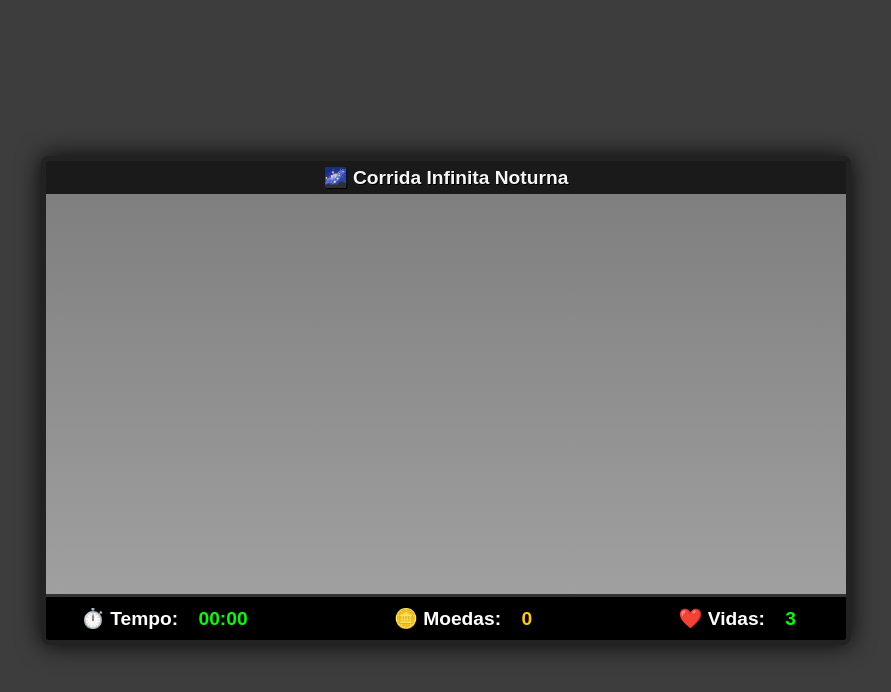
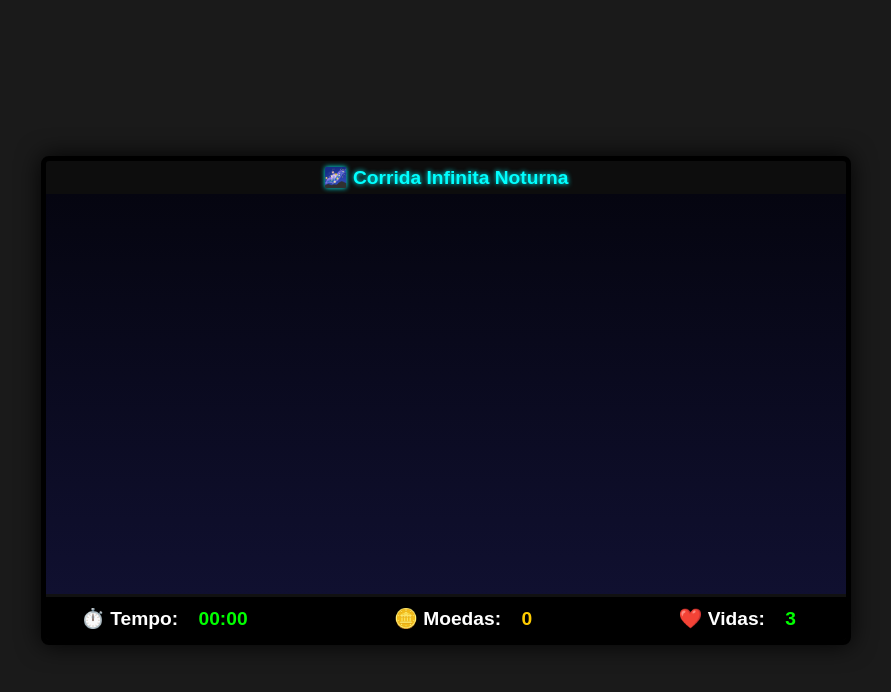
Before and after one commit to camilesilva-eng/quiz-interativo, a plain HTML site: page index.html in a window 1280 px wide. Shown: the whole page, without its empty margins (194-1085 px from the left). Drawn offline with Linux system fonts and the light colour scheme.

Commit message:
Update style.css

```diff
--- a/style.css
+++ b/style.css
@@ -1,6 +1,5 @@
 body {
-    /* Cor de fundo que imita uma estrada ou trilho */
-    background-color: #3d3d3d;
+    background-color: #1a1a1a;
     display: flex;
     justify-content: center;
     align-items: center;
@@ -12,52 +11,50 @@ body {
 
 #game-container {
     text-align: center;
-    border: 5px solid #222; /* Borda mais escura */
-    box-shadow: 0 0 25px rgba(0, 0, 0, 0.9); /* Sombra intensa para focar no jogo */
-    background-color: #1a1a1a;
-    border-radius: 8px; /* Cantos levemente arredondados */
-    overflow: hidden; /* Garante que o conteúdo não vaze */
+    border: 5px solid #000;
+    box-shadow: 0 0 25px rgba(0, 0, 0, 0.9);
+    background-color: #0d0d0d;
+    border-radius: 8px;
+    overflow: hidden;
 }
 
 #level-title {
-    /* O título da fase é menos relevante no Endless Runner, vamos mantê-lo discreto */
-    color: #f7f7f7;
-    margin: 5px 0; /* Menos margem */
+    /* Título que brilha no escuro */
+    color: #00ffff; /* Ciano/Azul claro */
+    margin: 5px 0;
     font-size: 1.2em;
-    text-shadow: 1px 1px #000;
+    text-shadow: 0 0 5px #00ffff;
 }
 
 #game-canvas {
-    /* Fundo da tela de jogo: Simula a pista ou o cenário (pode ser ajustado) */
-    background: linear-gradient(to bottom, #7f7f7f 0%, #a0a0a0 100%);
+    /* Fundo Noturno: Gradiente de preto para azul marinho escuro */
+    background: linear-gradient(to bottom, #050510 0%, #101030 100%);
     display: block;
     image-rendering: pixelated;
 }
 
 #info-bar {
     padding: 10px 20px;
-    background-color: #000; /* Preto sólido para contraste máximo */
-    color: #fff; /* Texto branco */
+    background-color: #000;
+    color: #fff;
     font-weight: bold;
     text-align: center;
     display: flex;
-    /* Distribui Tempo, Moedas e Vidas uniformemente */
     justify-content: space-between;
     align-items: center;
     font-size: 1.2em;
-    border-top: 3px solid #333;
+    border-top: 3px solid #111;
 }
 
 #info-bar span {
-    padding: 0 15px; /* Espaçamento interno para os itens */
+    padding: 0 15px;
 }
 
-/* Cor de destaque para o contador de moedas (ouro) */
+/* Cores de destaque para contadores */
 #coin-count {
     color: #ffcc00;
 }
 
-/* Cor de destaque para o contador de tempo/vida */
 #time-count, #life-count {
-    color: #00ff00; /* Neon verde para um toque retro */
+    color: #00ff00;
 }
```
